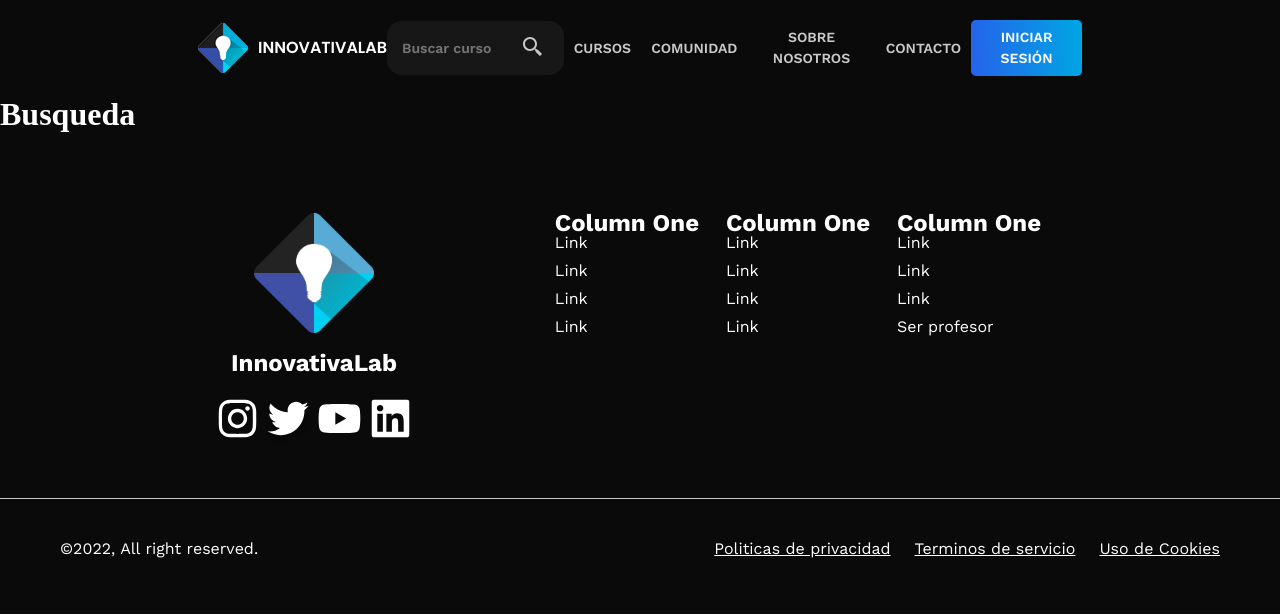
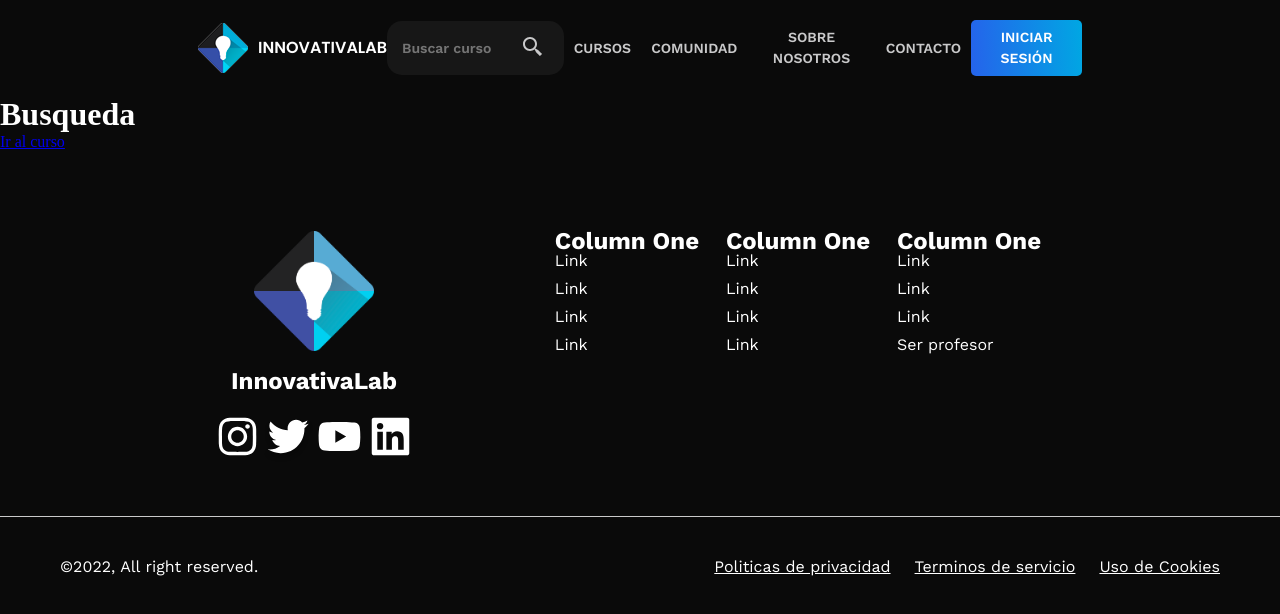
Before and after one commit to InnovativaLab/Pagina-web, a React (Vite) app in the folder PaginaWeb-React/: page /browse in a window 1280 px wide. Shown: the top 614 px of the page. Built offline with nearby package versions, Linux system fonts and the light colour scheme; the HTML template or start-up script is replaced by a standard one.

Commit message:
Add link to course

```diff
--- a/PaginaWeb-React/src/pages/Busqueda.tsx
+++ b/PaginaWeb-React/src/pages/Busqueda.tsx
@@ -1,9 +1,11 @@
 import './styles/Busqueda.css'
+import { Link } from 'react-router-dom'
 
 function Busqueda () {
   return (
     <div className='busqueda'>
       <h1 style={{"color":"#fff"}}>Busqueda</h1>
+      <Link to='/course'>Ir al curso</Link>
     </div>
   )
 }
```
